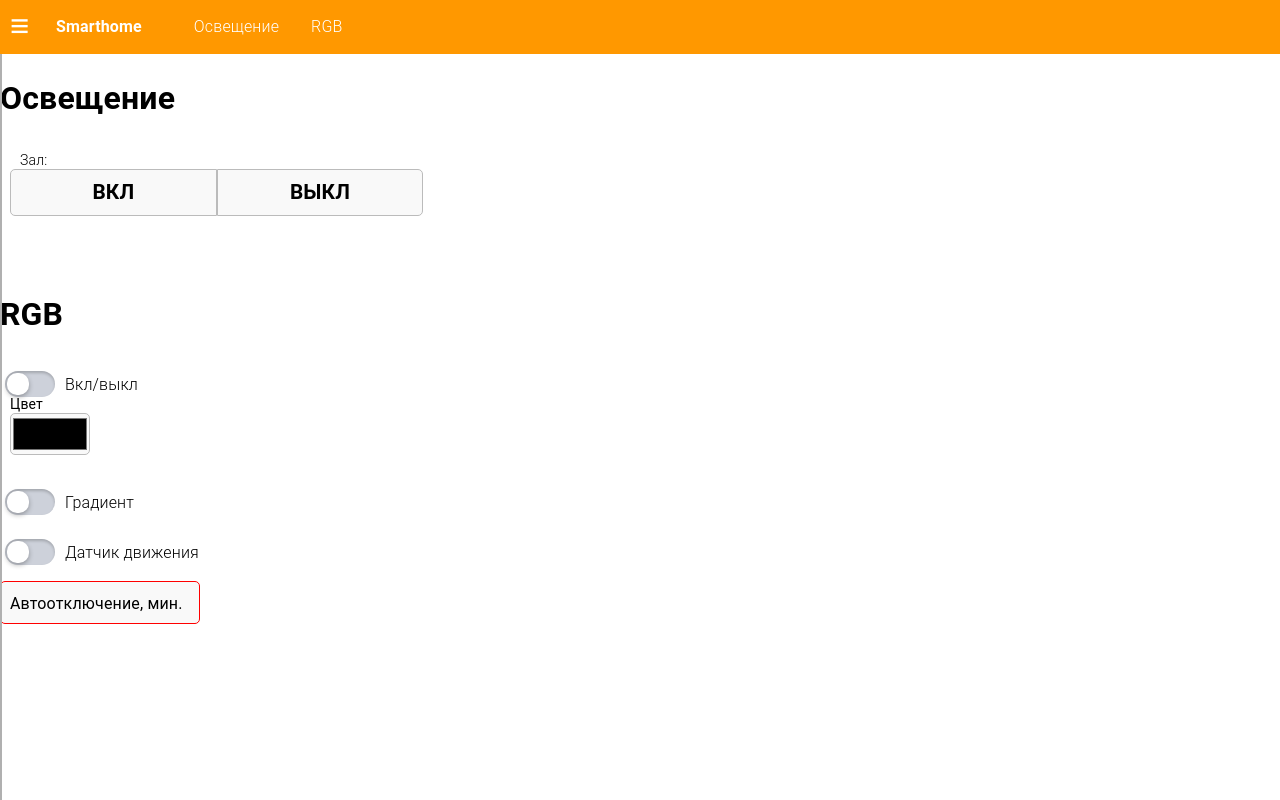
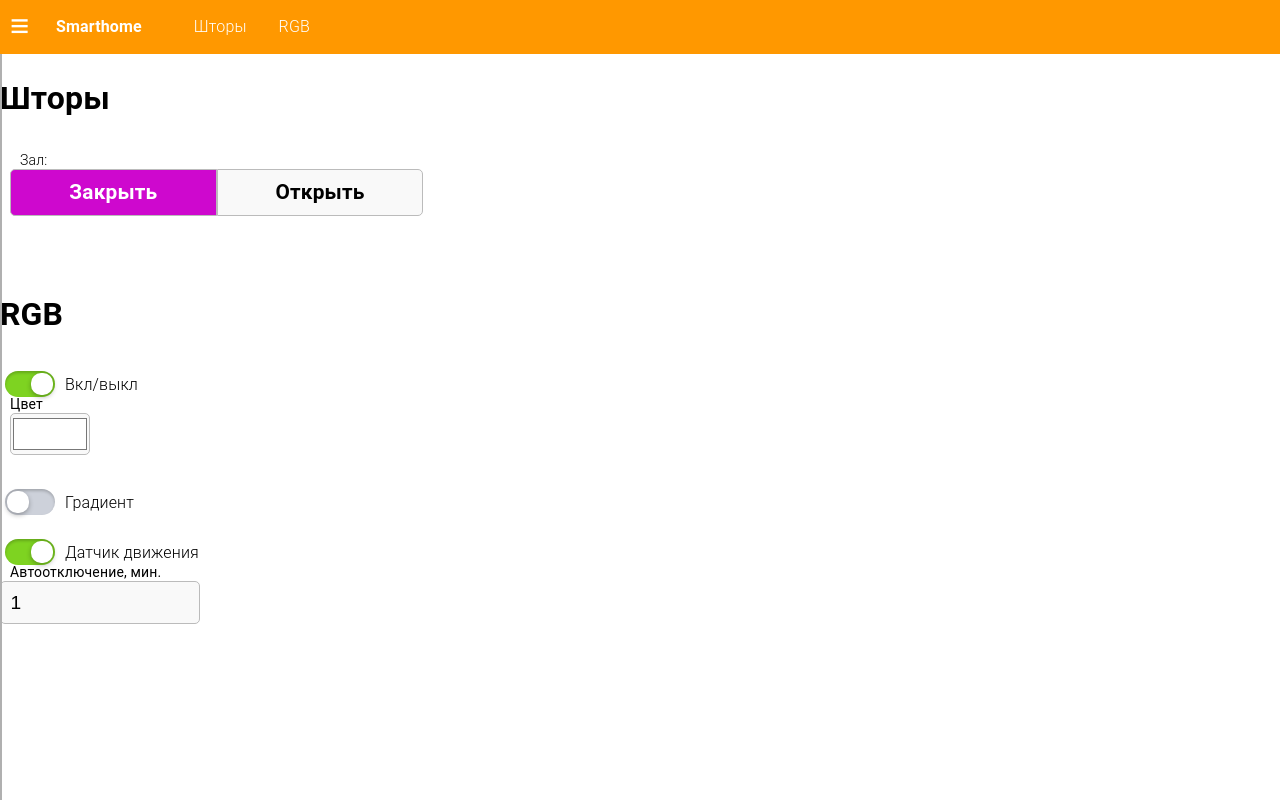
Before and after one commit to AndroiDjo/smarthome, a Flask app: page / in a window 1280 px wide. Run offline with Flask 2, Linux system fonts and the light colour scheme.

Commit message:
доработал веб-интерфейс для управления шторами

```diff
--- a/websrv/config.json
+++ b/websrv/config.json
@@ -1 +1 @@
-{"light/lobby": "1", "light/all": "0", "light/hall": "1"}
+{"light/lobby": "0", "curtain/hall": {"curtain":true}, "light/all": "0", "light/hall": "1", "rgb/kitchen": {"power": 1, "tocolor": {"r": 1023, "g": 1023, "b": 1023}, "detectmove": 1, "delaymove": 60000000, "gradtime": 3000, "gradsteps": 100, "json": {"gradient": 1, "gradtime": 1000, "gradsteps": 100}, "clrjson": {"power": 1, "fromcolor": {"r": 0, "g": 0, "b": 0}}, "gradient": 0, "fromcolor": {"r": 1023, "g": 0, "b": 0}, "gradloop": 1}}
--- a/websrv/templates/index.html
+++ b/websrv/templates/index.html
@@ -39,27 +39,26 @@
  <div id="sideNav" class="sidenav">
   <span href="javascript:void(0)" class="close" onclick="document.getElementById('sideNav').classList.toggle('open');">&times;</span>
   <div class="in"></div>
-  <a href="#light">Освещение</a>
+  <a href="#curtain">Шторы</a>
   <a href="#rgb">RGB</a>
  </div>
  <div class="sideopen warning"><a onclick="document.getElementById('sideNav').classList.toggle('open');">&equiv;</a></div>
  <ul class="nav fix warning" id="topNav">
   <li><a href="/" class="brand">Smarthome</a></li>
-  <li><a href="#light">Освещение</a></li>
+  <li><a href="#curtain">Шторы</a></li>
   <li><a href="#rgb">RGB</a></li>
   <!-- <li class="-exit"><a href="#" id="btn_exit" onclick="logout()">Exit</a></li> -->
   <li class="-icon"><a href="#" onclick="document.getElementById('topNav').classList.toggle('res');">&equiv;</a></li>
  </ul>
-
-    <a name="light"><br/><br/></a>
-    <h1>Освещение</h1>
+    <a name="curtain"><br/><br/></a>
+    <h1>Шторы</h1>
     <div class="row">
      <div class="s12 m4">
       <div class="group purple">
-          <input type="radio" name="light/lobby" value="1" onchange="mqttpub(this.name,this.value)" id="on">
-       <label for="on">ВКЛ</label>
-       <input type="radio" name="light/lobby" value="0" onchange="mqttpub(this.name,this.value)" id="off">
-       <label for="off">ВЫКЛ</label><span>Зал:</span>
+          <input type="radio" name="curtain/hall" value="1" onchange="processButton(this)" id="curtainhallclose" data-command="curtain">
+       <label for="curtainhallclose">Закрыть</label>
+       <input type="radio" name="curtain/hall" value="0" onchange="processButton(this)" id="curtainhallopen" data-command="curtain">
+       <label for="curtainhallopen">Открыть</label><span>Зал:</span>
       </div>
      </div>
     </div>
@@ -130,12 +129,26 @@
              }
          })
 
+         $("input[type=radio]").each(function(index){
+             try {
+                if (this.value === "1") {
+                  this.checked = config[this.name][this.dataset.command];
+                } else {
+                  this.checked = !config[this.name][this.dataset.command];
+                }
+             } catch (e) {
+                console.log('Ошибка ' + e.name + ":" + e.message + "\n" + e.stack);
+             }
+         })
+
          if (config["rgb/kitchen"].gradient == 1) {
             $("#rgbkitchengradientblock").slideToggle('slow');
          }
+
      }
 
      function mqttpub(topic, msg) {
+         console.log("topic="+topic+" msg="+msg);
          $.getJSON('/mqttpub', {
 	         topic: topic,
              msg: msg
@@ -192,6 +205,12 @@
         mqttpub(obj.name, JSON.stringify($.extend(json, fromcolor, tocolor)));
      }
 
+     function processButton(obj) {
+        var json = {}
+        json[obj.dataset.command] = (obj.value === "1");
+        mqttpub(obj.name, JSON.stringify(json));
+     }
+
      setDefaults(config);
 
     </script>
```
